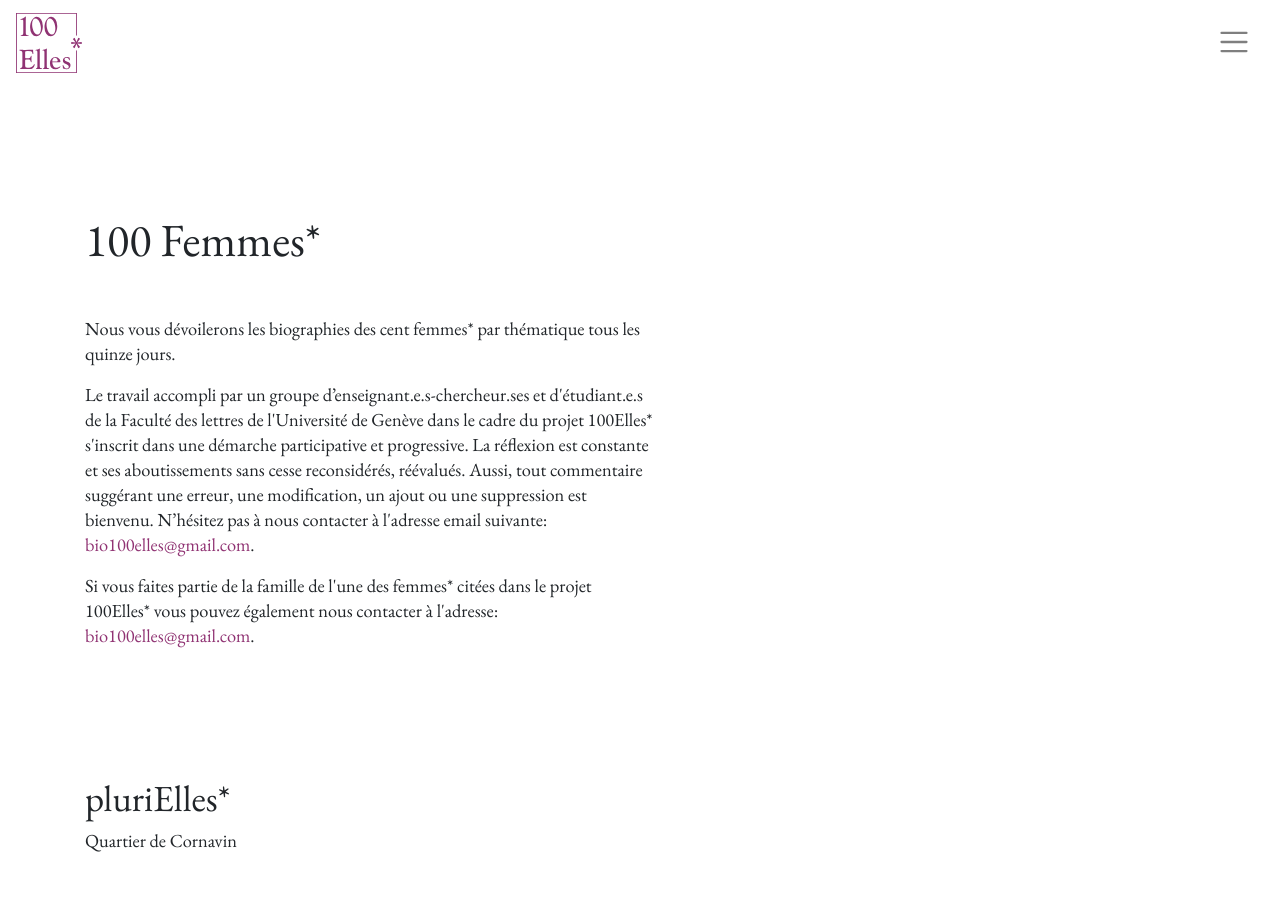
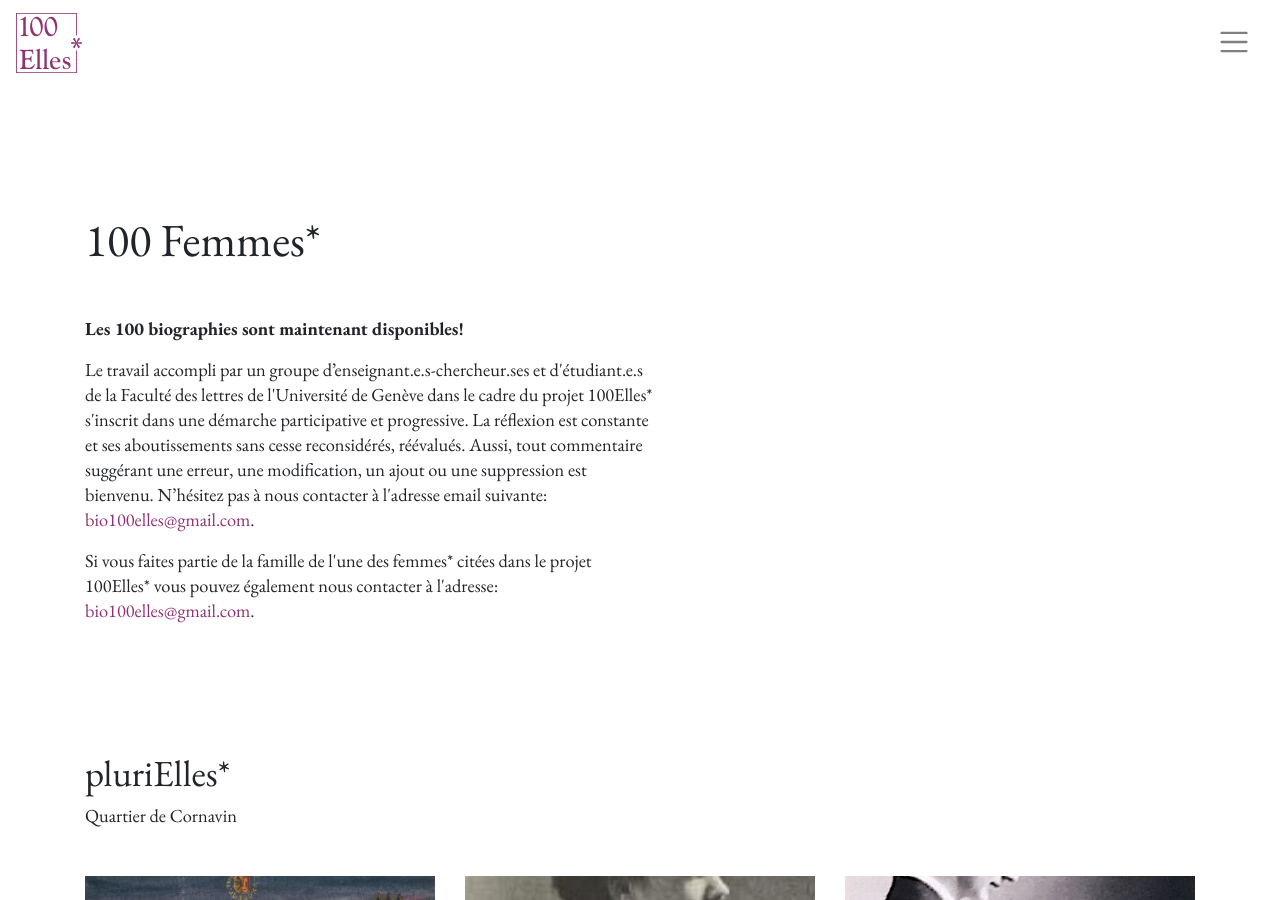
Before and after one commit to larucheio/100elles.ch, a Jekyll site: the page built from 100femmes/index.html, in a window 1280 px wide and 900 px high. Built offline with Jekyll 4.4.1, drawn with Linux system fonts in a browser that asks for light colours.

Commit message:
Les 100 biographies sont maintenant disponibles !

```diff
--- a/100femmes/index.html
+++ b/100femmes/index.html
@@ -6,8 +6,8 @@
 <main class="container my-lg-7">
   <h1>100 Femmes*</h1>
 
-  <p class="paragraph mt-5">
-    Nous vous dévoilerons les biographies des cent femmes* par thématique tous les quinze jours.
+  <p class="paragraph mt-5 font-weight-bold">
+    Les 100 biographies sont maintenant disponibles!
   </p>
 
   {% include bio-comments.html %}
```
